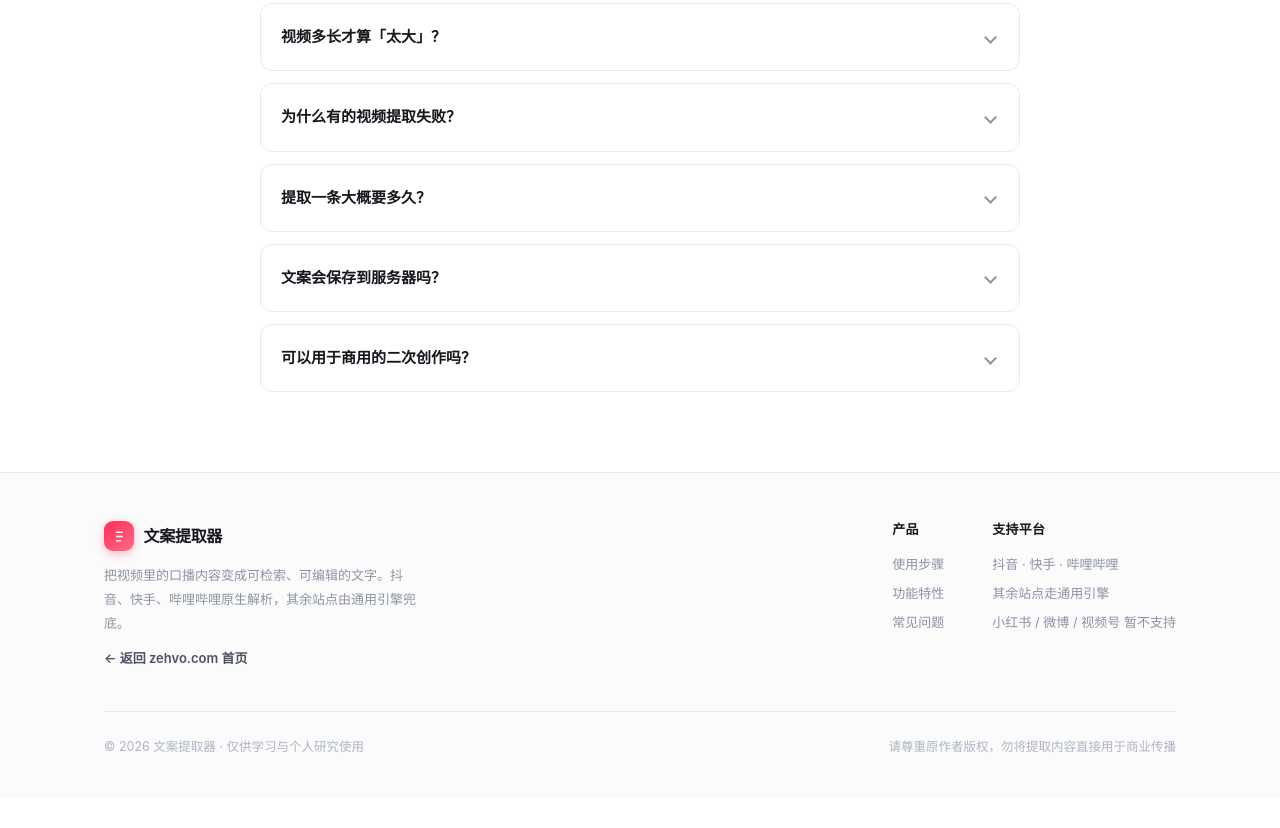
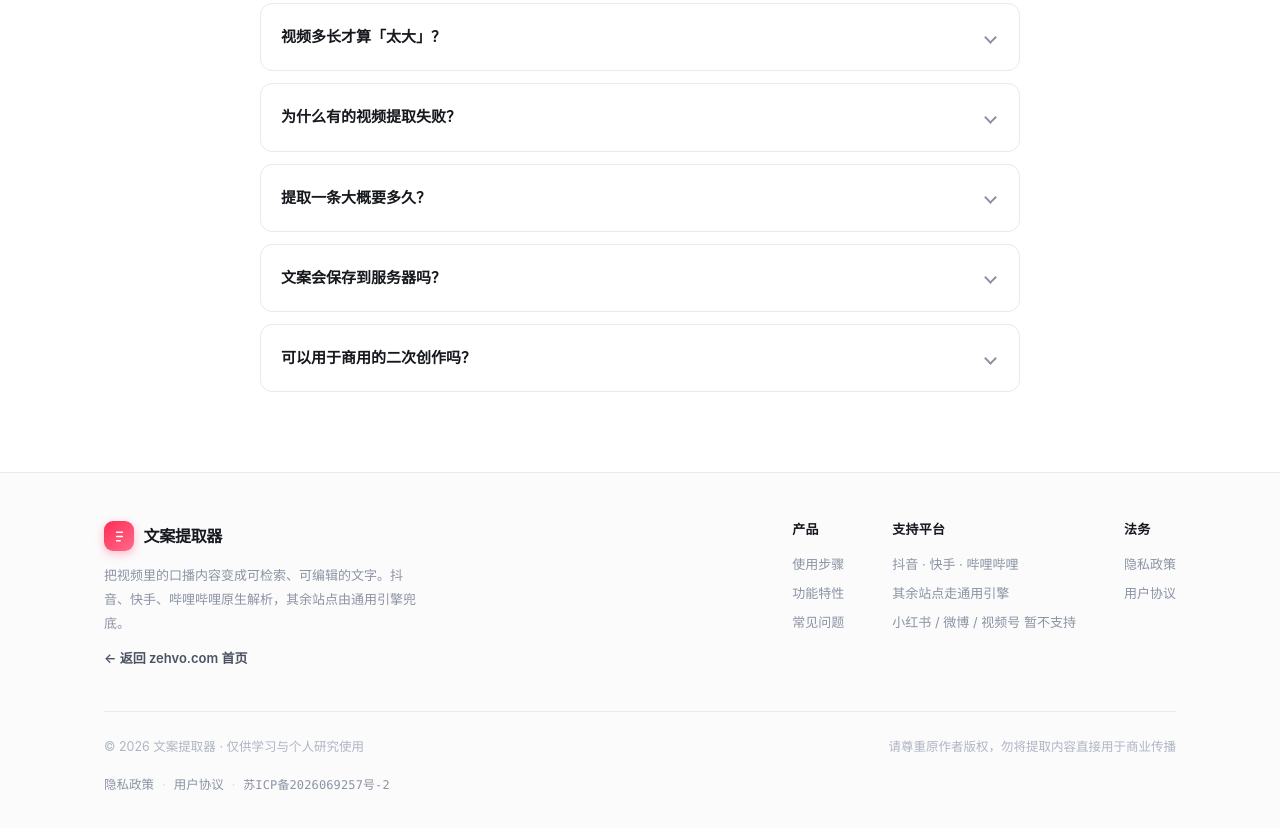
Before and after one commit to liuyihua2015/video-transcript, a website: page public/index.html in a window 1280 px wide. Shown: the part 2962-3790 px from the top of the page. Before the commit the page ends 3760 px from the top, so only its background shows below. Drawn offline with Linux system fonts and the light colour scheme; no server answers.

Commit message:
页脚补齐法务信息：隐私政策、用户协议与 ICP 备案号
官网 /douyin/ 子页面此前页脚完全没有法务入口，也不显示备案号。

- 页脚新增「法务」栏：隐私政策 / 用户协议，指向主站已有的
  /legal/privacy 与 /legal/terms（同一 SPA，不重复造页面）
- 页脚底栏拆成两行：上行版权说明，下行法务链接 + 备案号
  苏ICP备2026069257号-2，链接到工信部 beian.miit.gov.cn
- 备案号固定显示在页面最后一行，不折叠、不隐藏
- 所有官网链接沿用绝对地址，与本页其余「回官网」入口保持一致

```diff
--- a/public/index.html
+++ b/public/index.html
@@ -525,9 +525,17 @@ details.faq .faq-body b{ color:var(--ink); font-weight:650; }
 .footer-col a:hover{ color:var(--brand); }
 .footer-bottom{
   margin-top:var(--space-10); padding-top:var(--space-6); border-top:1px solid var(--line);
-  display:flex; flex-wrap:wrap; gap:var(--space-3); justify-content:space-between;
   font-size:.78125rem; color:var(--ink-4);
 }
+/* 版权说明 + 法务链接 / 备案号 两行排布：
+   法务链接固定放在最后一行的最下方，任何时候都可见，不藏进折叠菜单，
+   以满足备案号「页面底部明示」的要求。 */
+.footer-fine{ display:flex; flex-wrap:wrap; gap:var(--space-2) var(--space-6); justify-content:space-between; }
+.footer-legal{ display:flex; flex-wrap:wrap; align-items:center; gap:var(--space-2); margin-top:var(--space-4); }
+.footer-legal a{ color:var(--ink-3); text-decoration:none; transition:color .15s; }
+.footer-legal a:hover{ color:var(--brand); }
+.footer-legal .sep{ color:var(--line-strong); user-select:none; }
+.footer-legal .icp{ font-family:var(--font-mono); font-size:.75rem; letter-spacing:.01em; }
 
 @keyframes fadeUp{ from{ opacity:0; transform:translateY(16px);} to{ opacity:1; transform:none;} }
 @keyframes fade{ from{ opacity:0; } to{ opacity:1; } }
@@ -963,11 +971,25 @@ details.faq .faq-body b{ color:var(--ink); font-weight:650; }
           <a href="#top">其余站点走通用引擎</a>
           <a href="#faq">小红书 / 微博 / 视频号 暂不支持</a>
         </div>
+        <div class="footer-col">
+          <h4>法务</h4>
+          <a href="https://www.zehvo.com/legal/privacy">隐私政策</a>
+          <a href="https://www.zehvo.com/legal/terms">用户协议</a>
+        </div>
       </div>
     </div>
     <div class="footer-bottom">
-      <span>© <span id="year"></span> 文案提取器 · 仅供学习与个人研究使用</span>
-      <span>请尊重原作者版权，勿将提取内容直接用于商业传播</span>
+      <div class="footer-fine">
+        <span>© <span id="year"></span> 文案提取器 · 仅供学习与个人研究使用</span>
+        <span>请尊重原作者版权，勿将提取内容直接用于商业传播</span>
+      </div>
+      <div class="footer-legal">
+        <a href="https://www.zehvo.com/legal/privacy">隐私政策</a>
+        <span class="sep" aria-hidden="true">·</span>
+        <a href="https://www.zehvo.com/legal/terms">用户协议</a>
+        <span class="sep" aria-hidden="true">·</span>
+        <a class="icp" href="https://beian.miit.gov.cn/" target="_blank" rel="noopener noreferrer">苏ICP备2026069257号-2</a>
+      </div>
     </div>
   </div>
 </footer>
```
